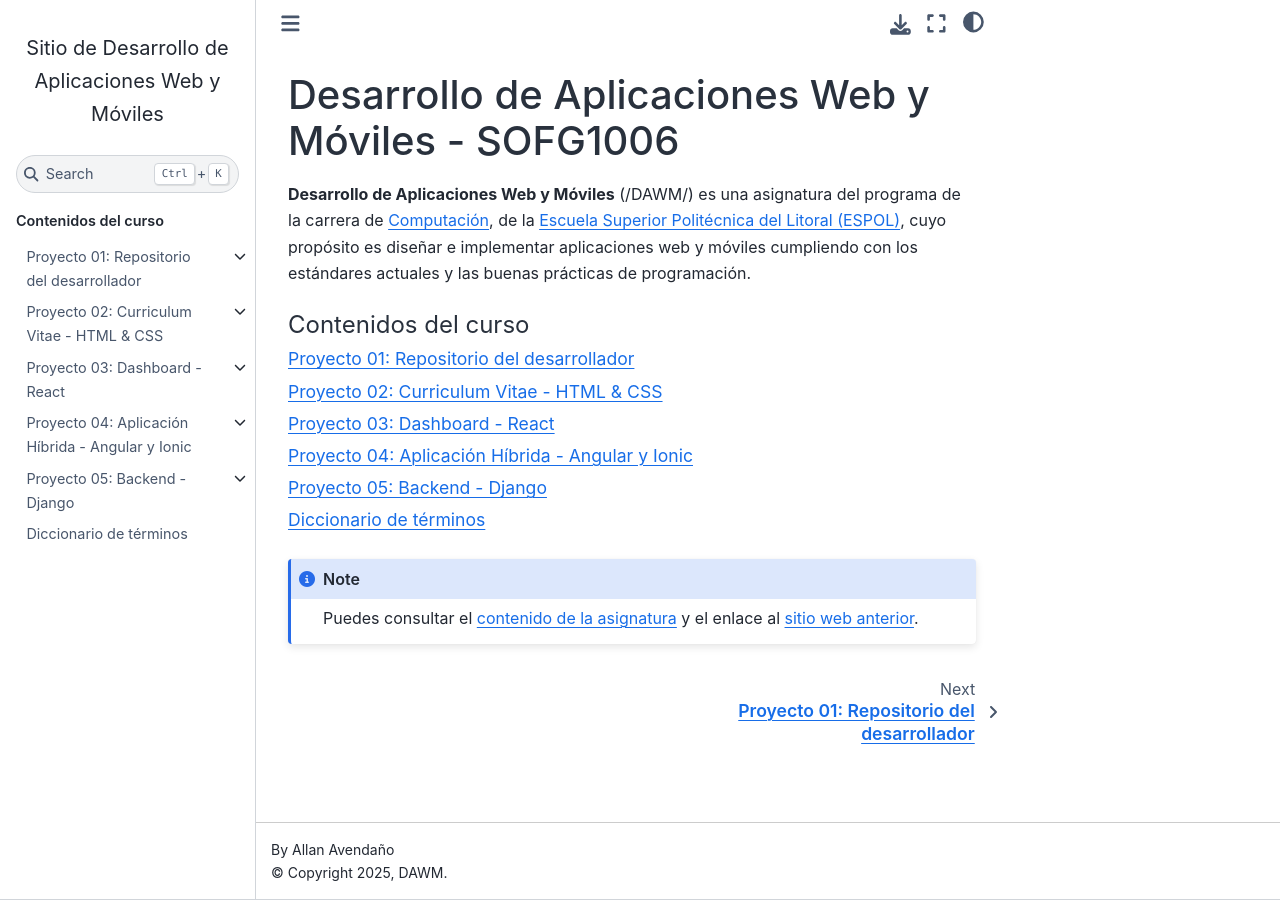
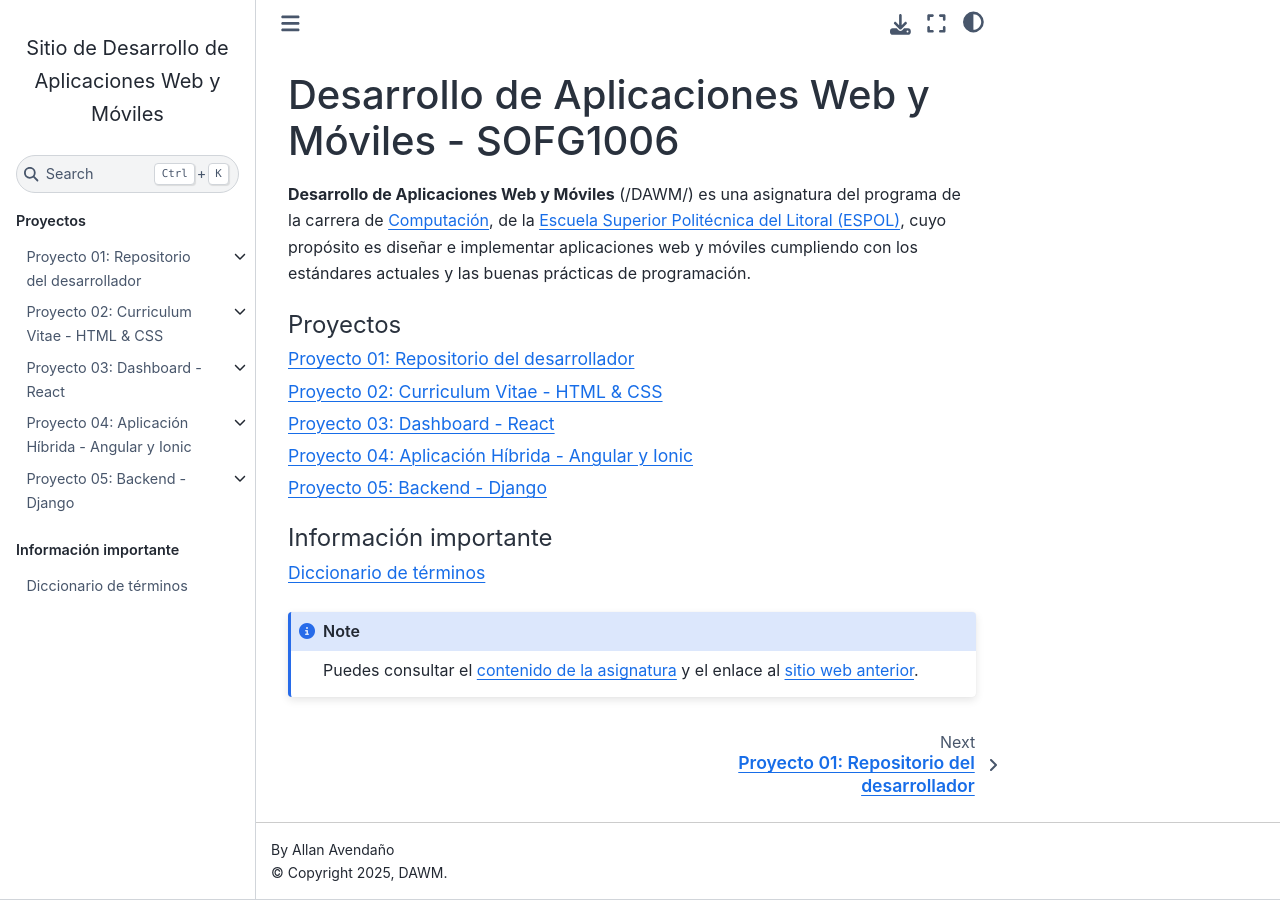
Before and after one commit to DAWMFIEC/DAWM-AI, a Sphinx documentation site: the page built from docs/source/index.rst, in a window 1280 px wide. Built offline with Sphinx 7.4.7 and the Sphinx Book theme 1.1.4, drawn with Linux system fonts in a browser that asks for light colours; pages that are not in the unit, such as notebooks, are missing from menus.

```diff
--- a/docs/source/index.rst
+++ b/docs/source/index.rst
@@ -6,11 +6,17 @@ móviles cumpliendo con los estándares actuales y las buenas prácticas de prog
 
 .. toctree::
   :maxdepth: 1
-  :caption: Contenidos del curso
+  :caption: Proyectos
   :glob:
 
   proyectos/*
-  otros/*
+
+.. toctree::
+  :maxdepth: 1
+  :caption: Información importante
+  :glob:
+
+  informacion/*
 
 
 .. note::
```
Also changed, not shown: docs/source/informacion/diccionario.rst (renamed from docs/source/otros/diccionario.rst).
